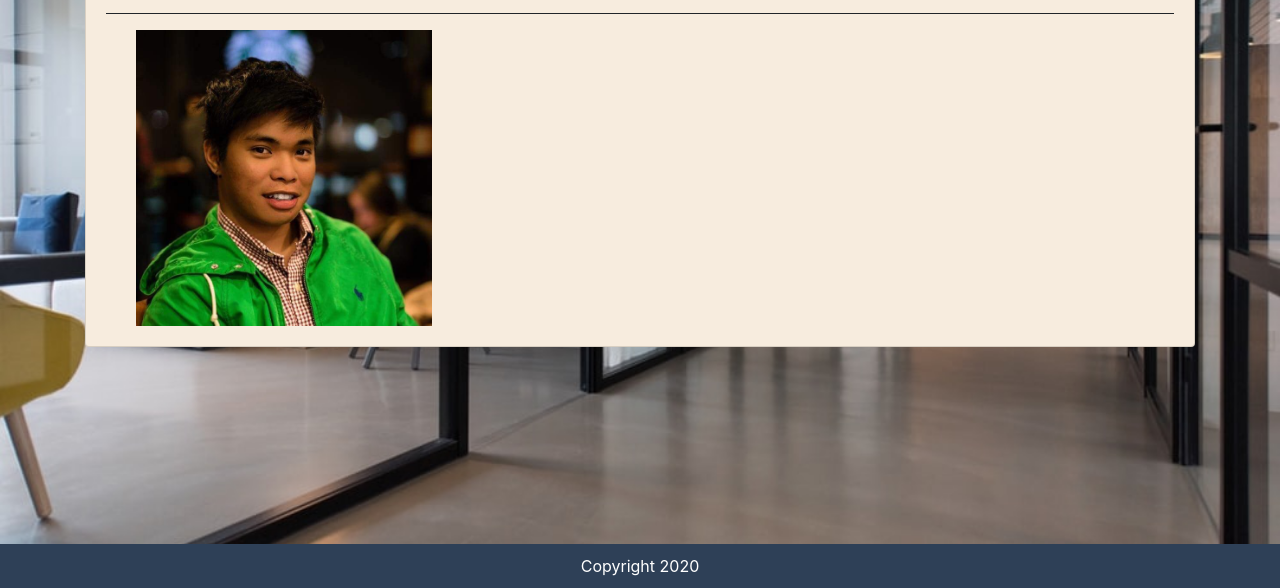
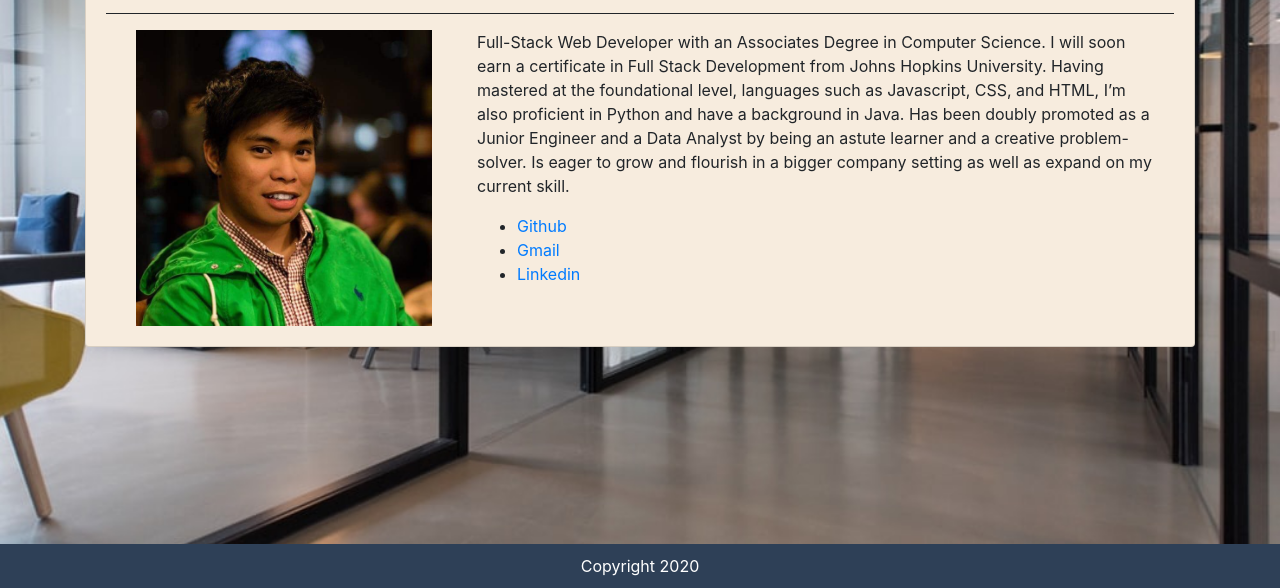
Before and after one commit to dsarra1018/Responsive-Portfolio, a plain HTML site: page index.html in a window 1280 px wide. Shown: the part 212-800 px from the top of the page. Drawn offline with nearby package versions, Linux system fonts and the light colour scheme.

Commit message:
Updated index.html. Included links to github, gmail, and linkedin.

```diff
--- a/assets/css/style.css
+++ b/assets/css/style.css
@@ -34,17 +34,10 @@ hr  {
     background-color: rgb(247, 236, 222);
 }
 
-h5{
-    padding-left: 15px;
-    padding-right: 15px;
-}
-
 img{
     padding-left: 15px;
     padding-right: 15px;
 }
-
-
 
 footer {
     background-color: #2E4057;
--- a/index.html
+++ b/index.html
@@ -39,12 +39,29 @@
                     <div class="col-md-4">
                       <img src="assets/img/Darren_Sarra.jpg" class="img-fluid rounded" alt="Darren Sarra">
                     </div>
-                    <div class="col-md-4">
+                    <div class="col-md-8">
+                        <div class="container">
+                            <div class="row">
+                                <p>Full-Stack Web Developer with an Associates Degree in Computer Science. I will soon earn a certificate in Full Stack Development from Johns Hopkins University. Having mastered at the foundational level, languages such as Javascript, CSS, and HTML, I’m also proficient in Python and have a background in Java. Has been doubly promoted as a Junior Engineer and a Data Analyst by being an astute learner and a creative problem-solver. Is eager to grow and flourish in a bigger company setting as well as expand on my current skill.
+                                </p>
+                            </div>
+                        </div>
+                        <div class="container">
+                            <div class="row">
+                                <ul>
+                                    <li>
+                                        <a href="https://github.com/dsarra1018" target="_blank">Github</a>
+                                    </li>
+                                    <li>
+                                        <a href="#" target="_blank">Gmail</a>
+                                    </li>
+                                    <li>
+                                        <a href="#" target="_blank">Linkedin</a>
+                                    </li>
+                                </ul>
 
-                    </div>
-                    <div class="col-md-4">
-
-                    </div>
+                            </div>
+                        </div>
                   </div>
               </div>
             </div>
```
Also changed, not shown: portfolio.html (+1 -1 lines).
